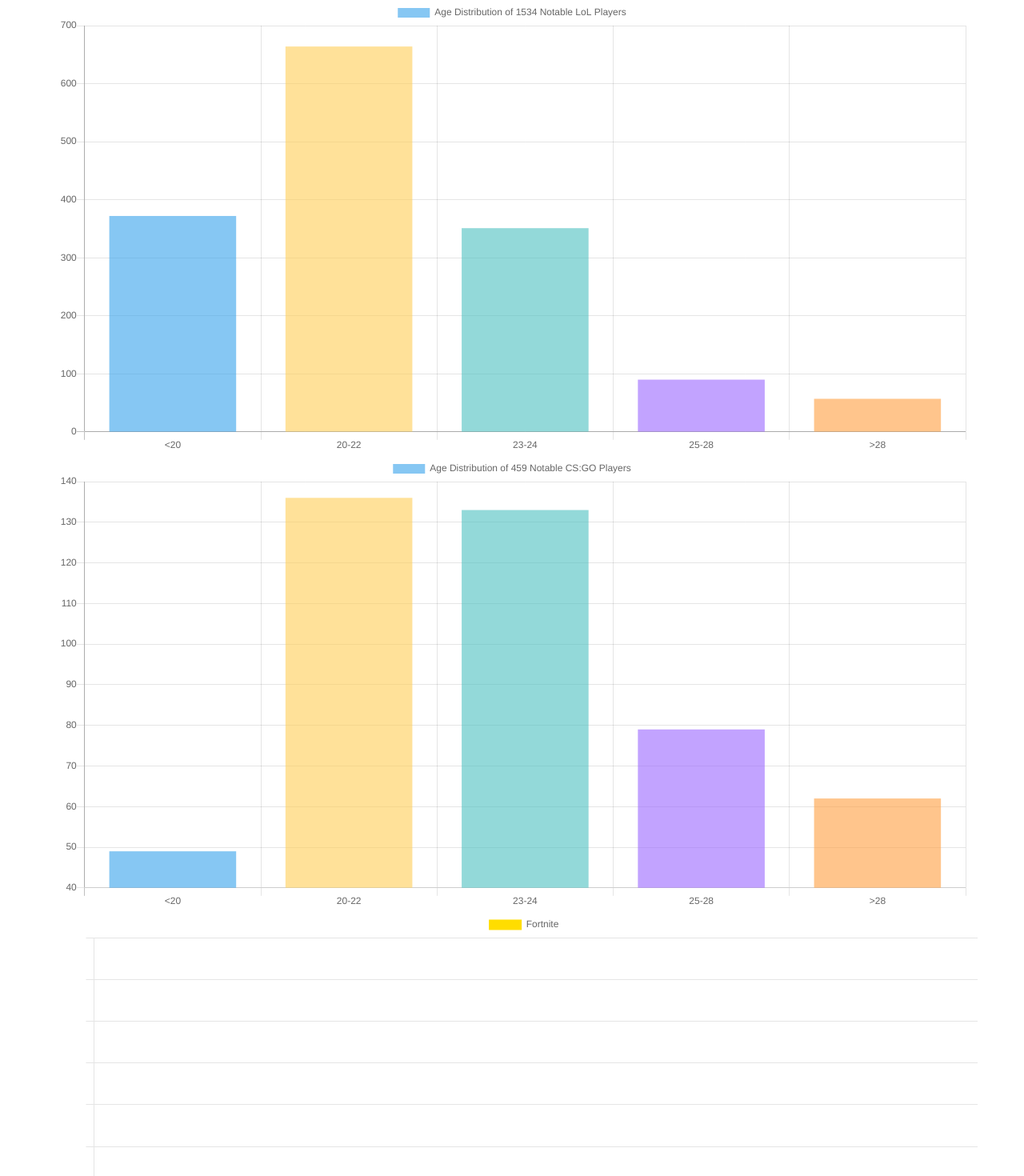
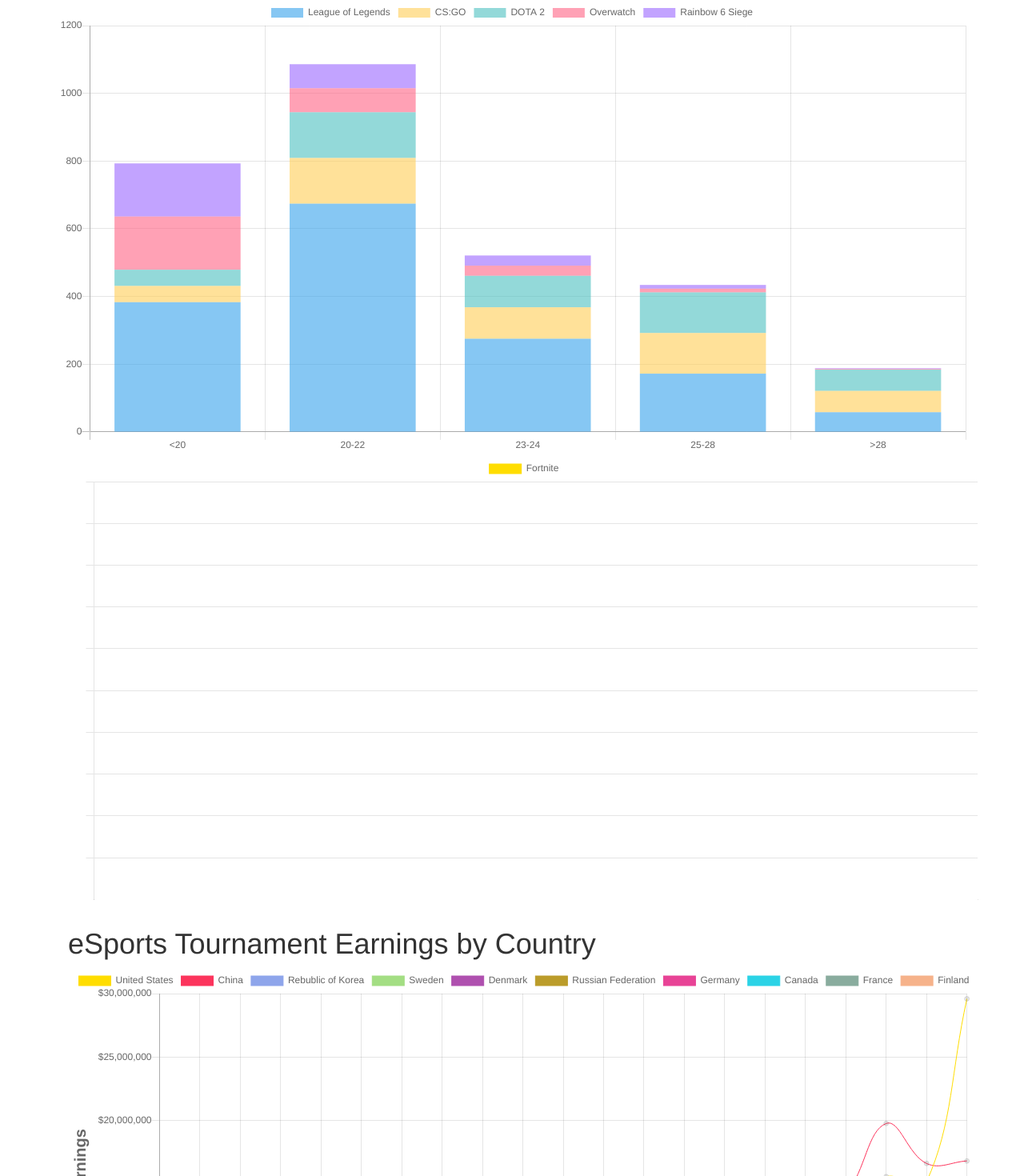
Before and after one commit to lokinario/esports, a React (Create React App) app in the folder esports/: page / in a window 1280 px wide. Shown: the top 1470 px of the page at 80% size. Built offline with nearby package versions, Linux system fonts and the light colour scheme.

Commit message:
maaaarge

```diff
--- a/esports/package.json
+++ b/esports/package.json
@@ -10,6 +10,7 @@
     "chartjs": "^0.3.24",
     "chartjs-plugin-zoom": "^0.7.0",
     "d3": "^5.9.2",
+    "immutability-helper": "^3.0.0",
     "index": "^0.4.0",
     "lodash": "^4.17.11",
     "react": "^16.8.6",
--- a/esports/src/components/playerAges.js
+++ b/esports/src/components/playerAges.js
@@ -2,42 +2,84 @@ import React from "react";
 import { Bar } from "react-chartjs-2";
 
 class PlayerAges extends React.Component {
-
-  constructor() {
-    super();
+  constructor(props) {
+    super(props);
     this.state = {
-      leagueData: {
+      chartData: {
         type: "horizontalBar",
         labels: ["<20", "20-22", "23-24", "25-28", ">28"],
         datasets: [
           {
-            label: ["Age Distribution of 1534 Notable LoL Players"],
-            data: [372, 664, 351, 90, 57],
+            label: "League of Legends",
+            data: [383, 674, 275, 172, 58],
             backgroundColor: [
               "rgba(54, 162, 235, 0.6)",
+              "rgba(54, 162, 235, 0.6)",
+              "rgba(54, 162, 235, 0.6)",
+              "rgba(54, 162, 235, 0.6)",
+              "rgba(54, 162, 235, 0.6)",
+              "rgba(54, 162, 235, 0.6)"
+            ]
+          },
+          {
+            label: "CS:GO",
+            data: [48, 135, 93, 120, 63],
+            backgroundColor: [
               "rgba(255, 206, 86, 0.6)",
+              "rgba(255, 206, 86, 0.6)",
+              "rgba(255, 206, 86, 0.6)",
+              "rgba(255, 206, 86, 0.6)",
+              "rgba(255, 206, 86, 0.6)",
+              "rgba(255, 206, 86, 0.6)"
+              // "rgba(75, 192, 192, 0.6)",
+              // "rgba(153, 102, 255, 0.6)",
+              // "rgba(255, 159, 64, 0.6)",
+              // "rgba(255, 99, 132, 0.6)"
+            ]
+          },
+          {
+            label: "DOTA 2",
+            data: [48, 135, 93, 120, 63],
+            backgroundColor: [
               "rgba(75, 192, 192, 0.6)",
+              "rgba(75, 192, 192, 0.6)",
+              "rgba(75, 192, 192, 0.6)",
+              "rgba(75, 192, 192, 0.6)",
+              "rgba(75, 192, 192, 0.6)",
+              "rgba(75, 192, 192, 0.6)"
+              // "rgba(75, 192, 192, 0.6)",
+              // "rgba(153, 102, 255, 0.6)",
+              // "rgba(255, 159, 64, 0.6)",
+              // "rgba(255, 99, 132, 0.6)"
+            ]
+          },
+          {
+            label: "Overwatch",
+            data: [157, 71, 30, 11, 2],
+            backgroundColor: [
+              "rgba(255, 99, 132, 0.6)",
+              "rgba(255, 99, 132, 0.6)",
+              "rgba(255, 99, 132, 0.6)",
+              "rgba(255, 99, 132, 0.6)",
+              "rgba(255, 99, 132, 0.6)",
+              "rgba(255, 99, 132, 0.6)"
+              // "rgba(153, 102, 255, 0.6)",
+              // "rgba(255, 159, 64, 0.6)",
+              // "rgba(255, 99, 132, 0.6)"
+            ]
+          },
+          {
+            label: "Rainbow 6 Siege",
+            data: [157, 71, 30, 11, 2],
+            backgroundColor: [
               "rgba(153, 102, 255, 0.6)",
-              "rgba(255, 159, 64, 0.6)",
-              "rgba(255, 99, 132, 0.6)"
-            ]
-          }
-        ]
-      },
-      csgoData: {
-        type: "horizontalBar",
-        labels: ["<20", "20-22", "23-24", "25-28", ">28"],
-        datasets: [
-          {
-            label: ["Age Distribution of 459 Notable CS:GO Players"],
-            data: [49, 136, 133, 79, 62],
-            backgroundColor: [
-              "rgba(54, 162, 235, 0.6)",
-              "rgba(255, 206, 86, 0.6)",
-              "rgba(75, 192, 192, 0.6)",
               "rgba(153, 102, 255, 0.6)",
-              "rgba(255, 159, 64, 0.6)",
-              "rgba(255, 99, 132, 0.6)"
+              "rgba(153, 102, 255, 0.6)",
+              "rgba(153, 102, 255, 0.6)",
+              "rgba(153, 102, 255, 0.6)",
+              "rgba(153, 102, 255, 0.6)"
+              // "rgba(255, 159, 64, 0.6)",
+              // "rgba(255, 99, 132, 0.6)"
             ]
           }
         ]
@@ -56,29 +98,35 @@ class PlayerAges extends React.Component {
   //
   // }
 
-  // updateD3(props) {}
+  componentDidMount() {
+    console.log("playerage mounted");
+  }
 
   render() {
+    console.log("in playerAges");
     return (
-      <div className="containter">
+      <div className="App containter">
         <Bar
-          data={this.state.leagueData}
+          data={this.state.chartData}
           options={{
             legend: {
               display: true
             },
-            maintainAspectRatio: true
-          }}
-        />
-        <Bar
-          data={this.state.csgoData}
-          options={{
-            legend: {
-              display: true
+            scales: {
+              xAxes: [
+                {
+                  stacked: true
+                }
+              ],
+              yAxes: [
+                {
+                  stacked: true
+                }
+              ]
             },
             maintainAspectRatio: true
           }}
-        />
+        />{" "}
       </div>
     );
   }
```
Also changed, not shown: esports/src/App.js (+4 -4 lines), 1 other file (tests, documents, lock files or other folders).
